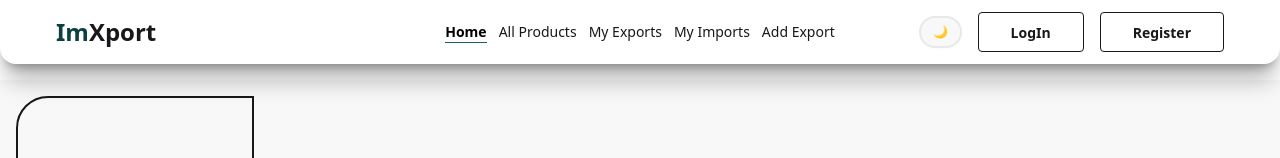
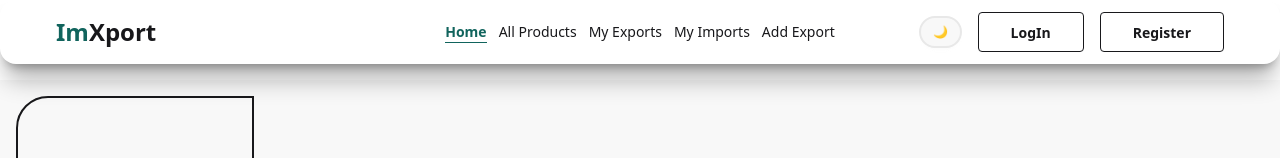
Before and after one commit to Im-TanjilHassan/imxport-client, a React (Vite) app: page / in a window 1280 px wide. Shown: the top 158 px of the page. Built offline with nearby package versions, Linux system fonts and the light colour scheme; no server answers.

Commit message:
final done

```diff
--- a/src/components/Navbar.jsx
+++ b/src/components/Navbar.jsx
@@ -43,7 +43,7 @@ const Navbar = () => {
             </ul>
           </div>
           <a className="font-bold text-2xl ">
-            <span className="text-primary">Im</span>Xport
+            <span className="text-secondary">Im</span>Xport
           </a>
         </div>
         <div className="navbar-center hidden lg:flex">
--- a/src/index.css
+++ b/src/index.css
@@ -47,8 +47,7 @@
 }
 
 .active{
-    /* color: #11645d; */
-    color: #000000;
+    color: #11645d;
     font-weight: 700;
     border-bottom: 1px solid #11645d;
 
```
